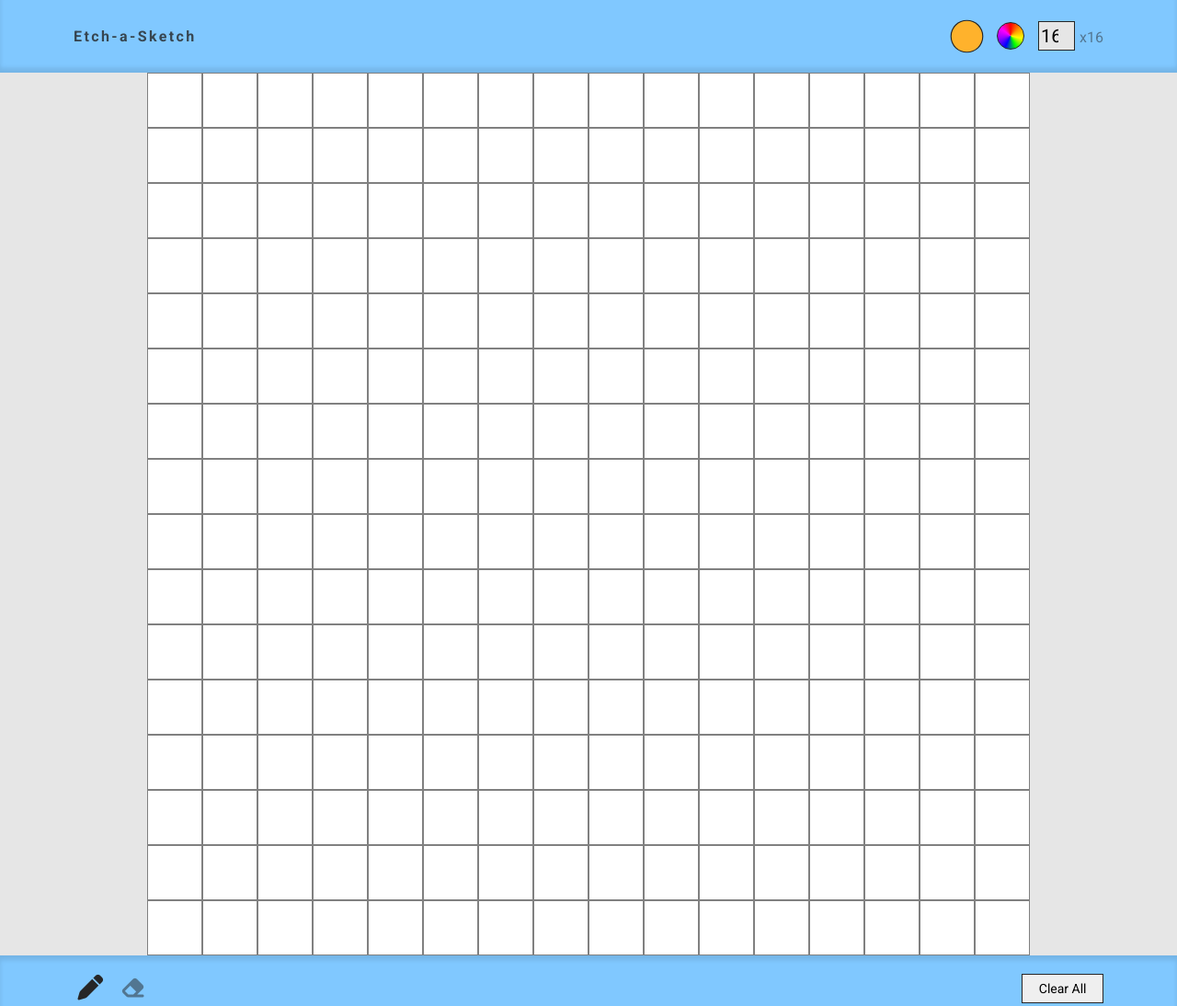
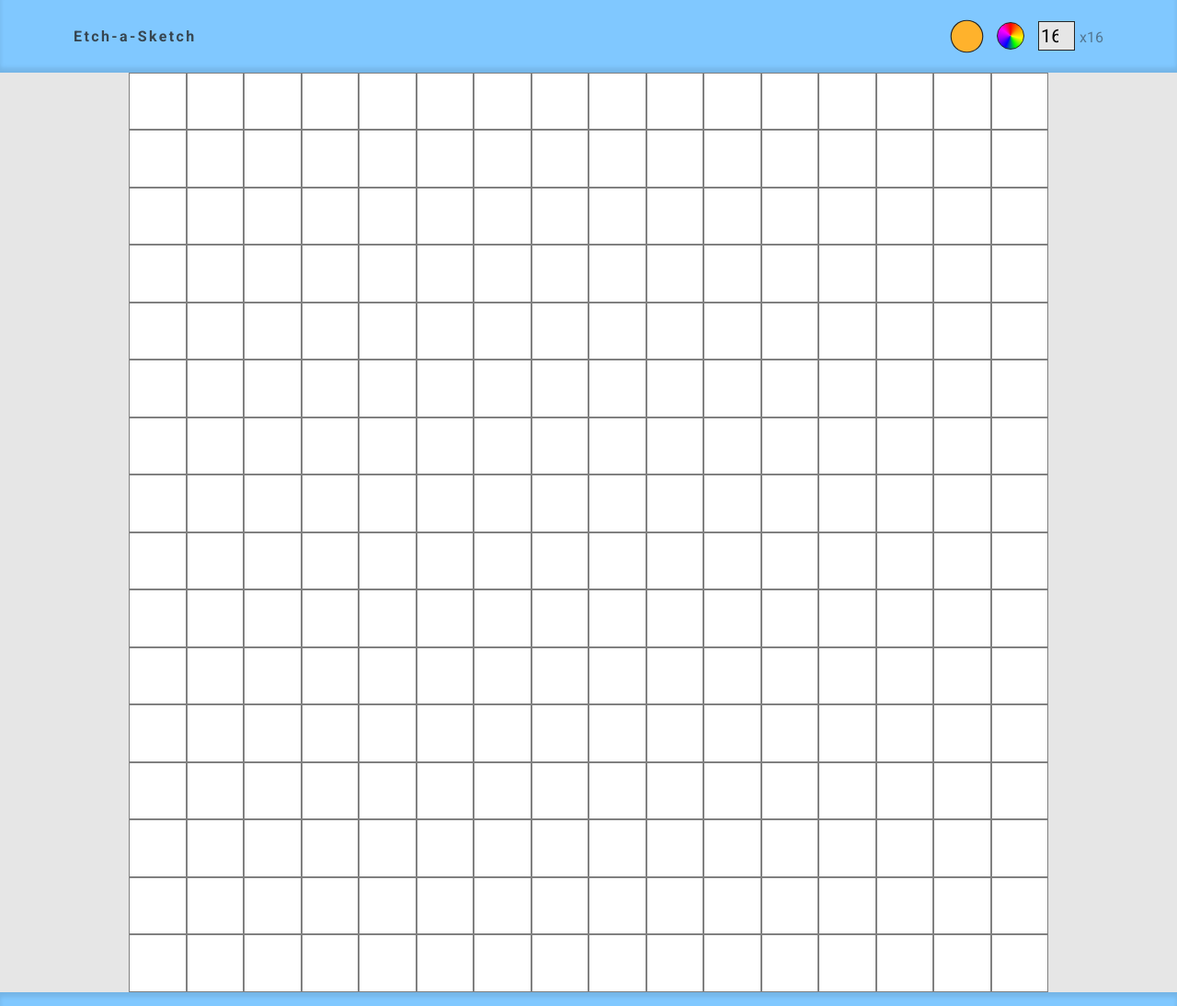
Before and after one commit to snehamoybag/odin-etch-a-sketch, a plain HTML site: page index.html in a window 1280 px wide. Shown: the top 1094 px of the page at 92% size. Drawn offline with Linux system fonts and the light colour scheme.

Commit message:
increase grid size to 1000px

```diff
--- a/styles.css
+++ b/styles.css
@@ -155,7 +155,7 @@ button:active {
 .grid {
   --grid-bg-clr: var(--clr-neutral-100);
   width: 100%;
-  max-width: 960px;
+  max-width: 1000px;
   aspect-ratio: 1/1;
   background-color: var(--grid-bg-clr);
   display: flex;
```
